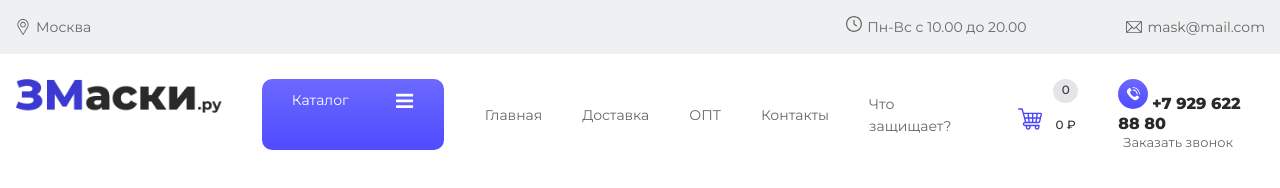
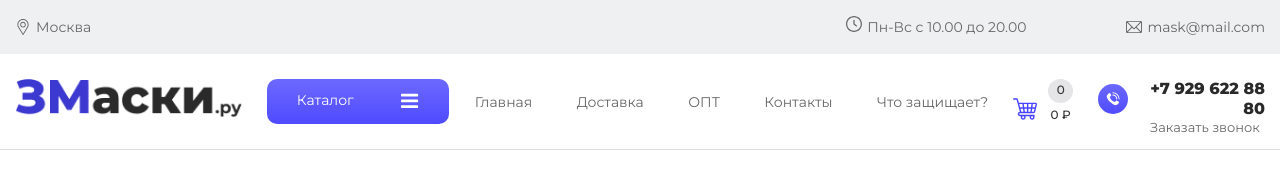
Before and after one commit to AmVeronika/3MMask, a plain HTML site: page contacts.html in a window 1280 px wide. Drawn offline with Linux system fonts and the light colour scheme.

Commit message:
contacts var 4

```diff
--- a/contacts.html
+++ b/contacts.html
@@ -17,7 +17,6 @@
       <!-- Header top -->
       <div class="header-top">
          <div class="container header-top__wrapp">
-            <!--Добавила класс wrapp  -->
             <div class="header-top__location">
                <svg class="header-top__img" width="16" height="16" viewBox="0 0 16 16" fill="none"
                   xmlns="http://www.w3.org/2000/svg">
@@ -28,7 +27,7 @@
                      d="M8 2.8125C6.44919 2.8125 5.1875 4.07419 5.1875 5.625C5.1875 7.16591 6.42866 8.4375 8 8.4375C9.59072 8.4375 10.8125 7.14897 10.8125 5.625C10.8125 4.07419 9.55081 2.8125 8 2.8125ZM8 7.50625C6.96072 7.50625 6.11875 6.66147 6.11875 5.625C6.11875 4.59113 6.96613 3.74375 8 3.74375C9.03387 3.74375 9.87813 4.59113 9.87813 5.625C9.87813 6.64634 9.05575 7.50625 8 7.50625Z"
                      fill="#676767" />
                </svg>
-               <p class="header-top-text semitext">Москва</p>
+               <p class="header-top__text semitext">Москва</p>
             </div>
             <div class="header-top__clock">
                <svg class="header-top__img" width="16" height="16" viewBox="0 0 16 16" fill="none"
@@ -40,7 +39,7 @@
                      d="M8 0C3.58853 0 0 3.58853 0 8C0 12.4115 3.58853 16 8 16C12.4115 16 16 12.4115 16 8C16 3.58853 12.4115 0 8 0ZM8 14.7607C4.27266 14.7607 1.23934 11.7273 1.23934 8C1.23934 4.27266 4.27266 1.23934 8 1.23934C11.728 1.23934 14.7607 4.27266 14.7607 8C14.7607 11.7273 11.7273 14.7607 8 14.7607Z"
                      fill="#676767" />
                </svg>
-               <p class="header-top-text semitext">Пн-Вс с 10.00 до 20.00</p>
+               <p class="header-top__text semitext">Пн-Вс с 10.00 до 20.00</p>
             </div>
             <a href="mailto:mask@mail.com" class="header-top__mail">
                <svg class="header-top__img" width="16" height="16" viewBox="0 0 16 14" fill="none"
@@ -49,7 +48,7 @@
                      d="M14.5938 0.90625H1.40625C0.631813 0.90625 0 1.53737 0 2.3125V11.6875C0 12.46 0.629 13.0938 1.40625 13.0938H14.5938C15.3663 13.0938 16 12.4648 16 11.6875V2.3125C16 1.54 15.371 0.90625 14.5938 0.90625ZM14.3996 1.84375L8.02981 8.21353L1.60497 1.84375H14.3996ZM0.9375 11.4934V2.50216L5.45247 6.97841L0.9375 11.4934ZM1.60041 12.1562L6.11822 7.63844L7.70125 9.20788C7.8845 9.38956 8.18022 9.38897 8.36272 9.20644L9.90625 7.66291L14.3996 12.1562H1.60041ZM15.0625 11.4933L10.5692 7L15.0625 2.50662V11.4933Z"
                      fill="#676767" />
                </svg>
-               <p class="header-top-text semitext">mask@mail.com</p>
+               <p class="header-top__text semitext">mask@mail.com</p>
             </a>
          </div>
       </div>
@@ -96,6 +95,7 @@
 
             </div>
             <div class="order-call">
+               <a href="tel:+79296228880" class="order-call__link textplus">
                   <svg class="order-call__img" width="30" height="30" viewBox="0 0 14 14" fill="none"
                      xmlns="http://www.w3.org/2000/svg">
                      <path
@@ -108,15 +108,13 @@
                         d="M13.5165 7.48276C13.2499 7.48276 13.0337 7.26662 13.0337 7C13.03 3.66879 10.3305 0.969242 6.99924 0.965517C6.73262 0.965517 6.51648 0.749379 6.51648 0.482759C6.51648 0.216138 6.73262 0 6.99924 0C10.8635 0.00425693 13.995 3.13577 13.9993 7C13.9993 7.12804 13.9484 7.25083 13.8579 7.34136C13.7673 7.4319 13.6445 7.48276 13.5165 7.48276Z"
                         fill="white" />
                   </svg>
-               <a href="tel:+79296228880" class="order-call__link textplus">+7 929 622 88 80</a>
+                  <p class="order-call__text">+7 929 622 88 80</p>
+               </a>
                <button class="order-call__btn">Заказать звонок</button>
             </div>
          </div>
       </div>
    </header>
-
-
-
    <script src="js/script.js"></script>
 </body>
 
--- a/scss/_defaults.scss
+++ b/scss/_defaults.scss
@@ -65,8 +65,8 @@ $texttransform: (
 }
 
 // MEDIA
-// $level_1: 1170px;
-// $level_2: 1100px;
+$level_1: 1350px;
+$level_2: 1170px;
 // $level_3: 1000px;
 // $level_4: 900px;
 // $level_5: 800px;
--- a/scss/_header.scss
+++ b/scss/_header.scss
@@ -19,11 +19,13 @@
          justify-content: flex-end;
          margin-right: 100px;
       }
-      &-text {
+      &__text {
          margin-left: 5px;
       }
    }
-   &-bottom__wrapp {
+   &-bottom {
+      border-bottom: 1px solid #dddddd;
+      &__wrapp {
          display: grid;
          grid-template-columns:
             minmax(180px, 245px)
@@ -31,10 +33,11 @@
             minmax(auto, 516px)
             minmax(auto, 60px)
             minmax(auto, 180px);
+         grid-template-rows: 45px;
          justify-content: space-between;
          padding-top: 25px;
          padding-bottom: 25px;
-      column-gap: 40px;
+         column-gap: 25px;
          .logo__img {
             width: 100%;
          }
@@ -105,15 +108,17 @@
             }
          }
          .order-call {
+            text-align: right;
             &__img {
                padding: 8px;
                background: linear-gradient(180deg, #6b68ff 0%, #504cff 100%);
                border-radius: 50%;
             }
             &__link {
-            width: 141px;
+               display: flex;
+               align-items: center;
+               justify-content: space-between;
                font-weight: 700;
-
             }
             &__btn {
                width: 120px;
@@ -125,3 +130,4 @@
          }
       }
    }
+}
```
Also changed, not shown: css/style.css, img/svg/arr-min.svg (added), img/svg/home.svg (deleted). Lines whose indentation alone changed are shown as unchanged.
